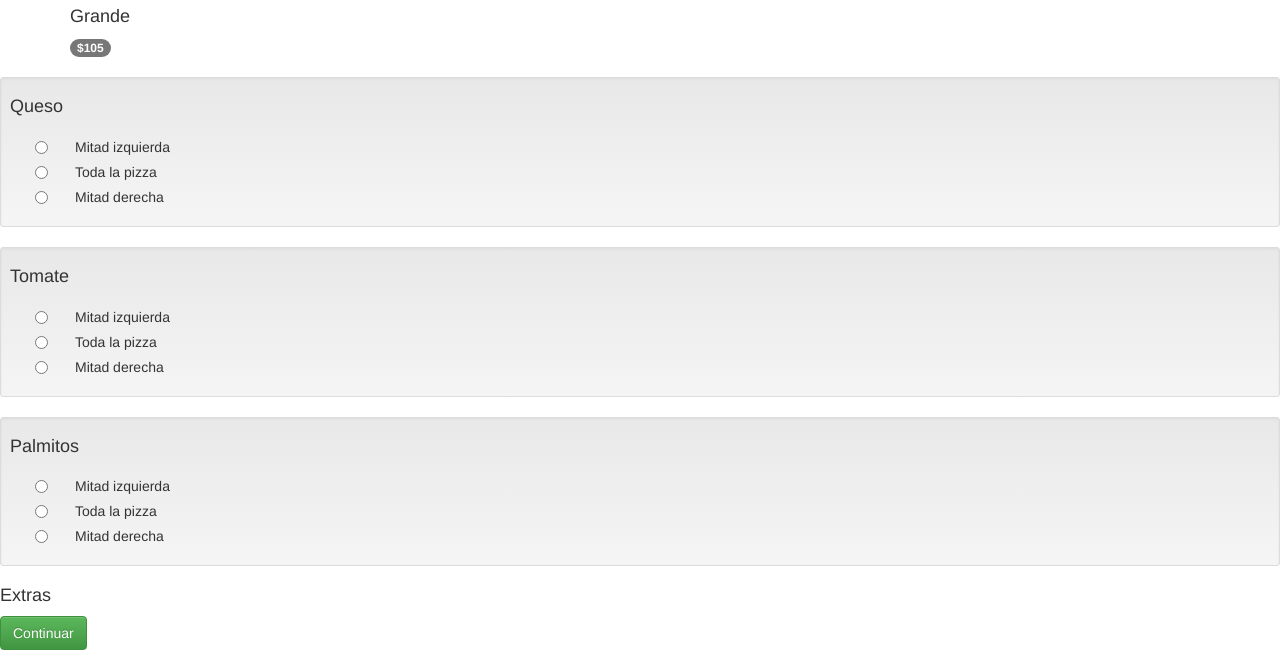
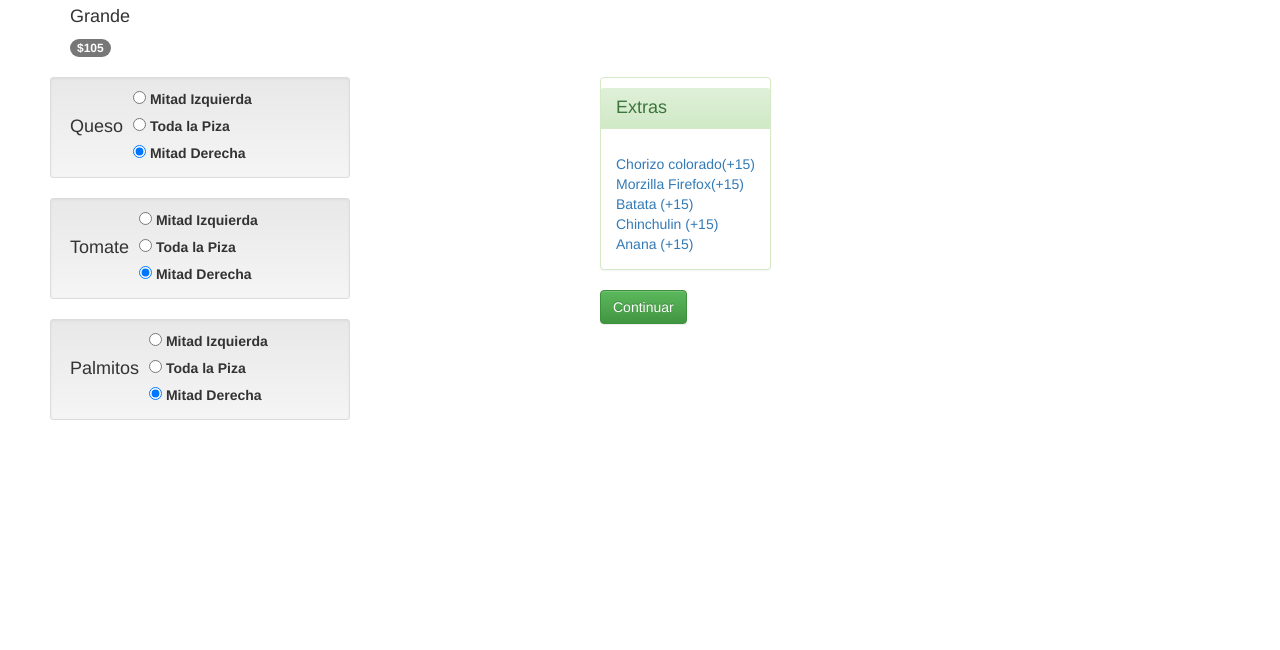
Before and after one commit to HurrellT/DominoUIs, a website: page Domino-Web/client/addIngredients/addIngredients.html in a window 1280 px wide. Shown: the part 152-802 px from the top of the page. Drawn offline with nearby package versions, Linux system fonts and the light colour scheme.

Commit message:
Ajuste vista de ventana de Agregar Ingrediente

```diff
--- a/Domino-Web/client/addIngredients/addIngredients.html
+++ b/Domino-Web/client/addIngredients/addIngredients.html
@@ -31,69 +31,97 @@
     </div>
     <br>
 
+    <div style="float: left; margin: 0px 50px">
         <!--Aca va un ciclo for usando javascript con los ingredientes agregados y sus distribuciones-->
-    <div class="well well-sm">
-        <div class="pull left"><h4>Queso</h4></div>
+        <div class="well well-sm" style="max-width: 30rem;">
+            <div class="pull left" style="float: left; margin: 20px 10px"><h4>Queso</h4></div>
             <div class="container">
-            <div class="row">
-                <div class="radio radio-primary">
-                    <input type="radio" name="radio1" id="radio1" value="option1">
-                        <label for="radio1">Mitad izquierda</label>
+                <div class="form-check">
+                    <label class="form-check-label">
+                        <input class="form-check-input" type="radio" name="queso" id="retiroLocal" value="option1" checked>
+                        Mitad Izquierda
+                    </label>
                 </div>
-                <div class="radio radio-primary">
-                    <input type="radio" name="radio2" id="radio2" value="option2">
-                        <label for="radio2">Toda la pizza</label>
+                <div class="form-check">
+                    <label class="form-check-label">
+                        <input class="form-check-input" type="radio" name="queso" id="retiroLocal" value="option2" checked>
+                        Toda la Piza
+                    </label>
                 </div>
-                <div class="radio radio-primary">
-                    <input type="radio" name="radio3" id="radio3" value="option3">
-                        <label for="radio3">Mitad derecha</label>
+                <div class="form-check">
+                    <label class="form-check-label">
+                        <input class="form-check-input" type="radio" name="queso" id="retiroLocal" value="option3" checked>
+                        Mitad Derecha
+                    </label>
+                </div>
+            </div>
+        </div>
+        <div class="well well-sm" style="max-width: 30rem;">
+            <div class="pull left" style="float: left; margin: 20px 10px"><h4>Tomate</h4></div>
+            <div class="container">
+                <div class="form-check">
+                    <label class="form-check-label">
+                        <input class="form-check-input" type="radio" name="tomate" id="retiroLocal" value="option7" checked>
+                        Mitad Izquierda
+                    </label>
+                </div>
+                <div class="form-check">
+                    <label class="form-check-label">
+                        <input class="form-check-input" type="radio" name="tomate" id="retiroLocal" value="option8" checked>
+                        Toda la Piza
+                    </label>
+                </div>
+                <div class="form-check">
+                    <label class="form-check-label">
+                        <input class="form-check-input" type="radio" name="tomate" id="retiroLocal" value="option9" checked>
+                        Mitad Derecha
+                    </label>
+                </div>
+            </div>
+        </div>
+        <div class="well well-sm" style="max-width: 30rem;">
+            <div class="pull left" style="float: left; margin: 20px 10px"><h4>Palmitos</h4></div>
+            <div class="container">
+                <div class="form-check">
+                    <label class="form-check-label">
+                        <input class="form-check-input" type="radio" name="palmitos" id="retiroLocal" value="option4" checked>
+                        Mitad Izquierda
+                    </label>
+                </div>
+                <div class="form-check">
+                    <label class="form-check-label">
+                        <input class="form-check-input" type="radio" name="palmitos" id="retiroLocal" value="option5" checked>
+                        Toda la Piza
+                    </label>
+                </div>
+                <div class="form-check">
+                    <label class="form-check-label">
+                        <input class="form-check-input" type="radio" name="palmitos" id="retiroLocal" value="option6" checked>
+                        Mitad Derecha
+                    </label>
                 </div>
             </div>
         </div>
     </div>
-    <div class="well well-sm">
-        <div class="pull left"><h4>Tomate</h4></div>
-        <div class="container">
-            <div class="row">
-                <div class="radio radio-primary">
-                    <input type="radio" name="radio1" id="radio1" value="option1">
-                        <label for="radio1">Mitad izquierda</label>
 </div>
-                <div class="radio radio-primary">
-                    <input type="radio" name="radio2" id="radio2" value="option2">
-                        <label for="radio2">Toda la pizza</label>
+
+<div style="float: left; margin: 00px 200px">
+    <div class="panel panel-success" style="max-width: 30rem;">
+        <h4 class="panel-heading"> Extras</h4>
+        <div class = "panel-body">
+            <a class="panel-link" href="#">Chorizo colorado(+15) </a>
+            <br>
+            <a class="panel-link" href="#">Morzilla Firefox(+15) </a><br>
+            <a class="panel-link" href="#">Batata (+15) </a><br>
+            <a class="panel-link" href="#">Chinchulin (+15)</a><br>
+            <a class="panel-link" href="#"> Anana (+15)</a><br>
+
         </div>
-                <div class="radio radio-primary">
-                    <input type="radio" name="radio3" id="radio3" value="option3">
-                        <label for="radio3">Mitad derecha</label>
+        <!--Aca va un ciclo for usando javascript con los ingredientes del menu y su precio-->
     </div>
-            </div>
-        </div>
-    </div>
-    <div class="well well-sm">
-        <div class="pull left"><h4>Palmitos</h4></div>
-        <div class="container">
-            <div class="row">
-                <div class="radio radio-primary">
-                    <input type="radio" name="radio1" id="radio1" value="option1">
-                        <label for="radio1">Mitad izquierda</label>
-                </div>
-                <div class="radio radio-primary">
-                    <input type="radio" name="radio2" id="radio2" value="option2">
-                        <label for="radio2">Toda la pizza</label>
-                </div>
-                <div class="radio radio-primary">
-                    <input type="radio" name="radio3" id="radio3" value="option3">
-                        <label for="radio3">Mitad derecha</label>
-                </div>
-            </div>
-        </div>
-    </div>
-    <div>
-        <h4> Extras </h4>
-        <!--Aca va un ciclo for usando javascript con los ingredientes del menu y su precio-->
     <button type="submit" class="btn btn-success" onclick="alert('not yet implemented')"> Continuar </button>
 </div>
+
 
 </body>
 
--- a/Domino-Web/client/chooseSize/chooseSizeApp.js
+++ b/Domino-Web/client/chooseSize/chooseSizeApp.js
@@ -1,4 +1,4 @@
-'use strict';
+"se strict";
 
 var app = angular.module('chooseSizeModule', []);
 
@@ -21,6 +21,6 @@ app.controller('ChooseSizeCtrl', function ($scope) {
             "name": "Familiar",
             "price": "$125"
         }
-    ]
+    ];
 
 });
--- a/Domino-Web/client/createOrder/createOrderApp.js
+++ b/Domino-Web/client/createOrder/createOrderApp.js
@@ -1,4 +1,4 @@
-'use strict';
+" use strict";
 
 var app = angular.module('createOrderModule', []);
 
@@ -25,6 +25,6 @@ app.controller('CreateOrderCtrl', function ($scope) {
             "description": "Con los ingredientes que más te gusten",
             "price": "$70"
         }
-    ]
+    ];
 
 });
```
Also changed, not shown: Domino-Web/client/addIngredients/addIngredientesApp.js (added), Domino-Web/client/login/loginApp.js (line endings or trailing spaces). Lines whose indentation alone changed are shown as unchanged.
